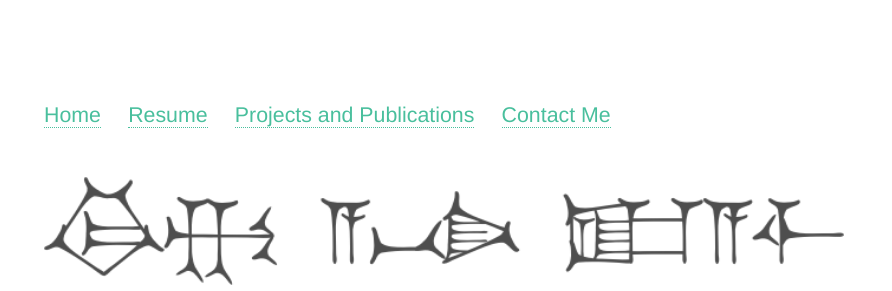
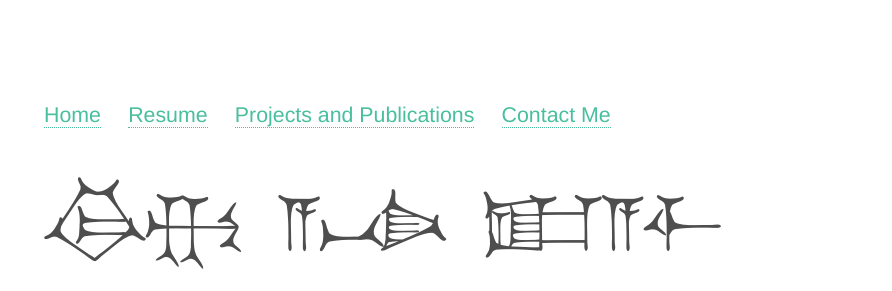
Before and after one commit to meptrsn/meptrsn.github.io, a plain HTML site: page index.html in a window 1280 px wide. Shown: the top 291 px of the page, 388-1280 px from the left. Drawn offline with nearby package versions, Linux system fonts and the light colour scheme; a web font is replaced by a local one.

Commit message:
image width fix

```diff
--- a/index.html
+++ b/index.html
@@ -39,7 +39,7 @@
 						</ul>
 						<header class="major">
 							<!--<h1 style="font-family: santakkumregular">𒁲𒈬 𒀀𒈾 𒅗𒀀𒅆.</h1> -->
-							<img style='height: auto; width: 100%; object-fit: contain; max-width=677px' src="images/shulmu.png" alt="šulmu ana kâši." />
+							<img style='height: auto; max-width: 100%; object-fit: contain' src="images/shulmu.png" alt="šulmu ana kâši." />
 						</header>
 						<p></br><i>šulmu ana kâši.</i> That's "hello*" in Akkadian. I mainly study mechanical engineering, but I also study Assyriology, the study of ancient Mesopotamia. I've completed rigorous courses and projects in both fields, covering topics in solid mechanics, experimental methodology, scribal practice, and Mesopotamian mathematical astronomy. See below for a full listing of my qualifications.</p>
 
```
